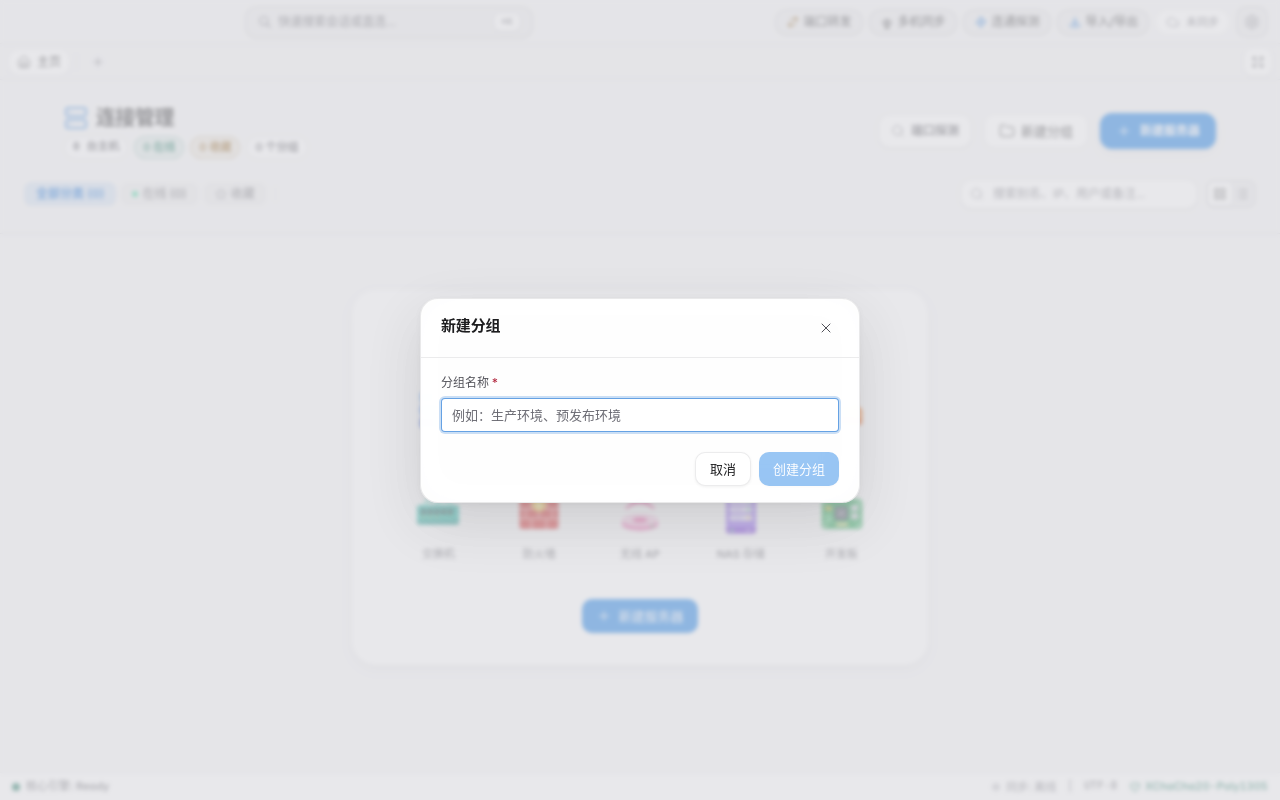
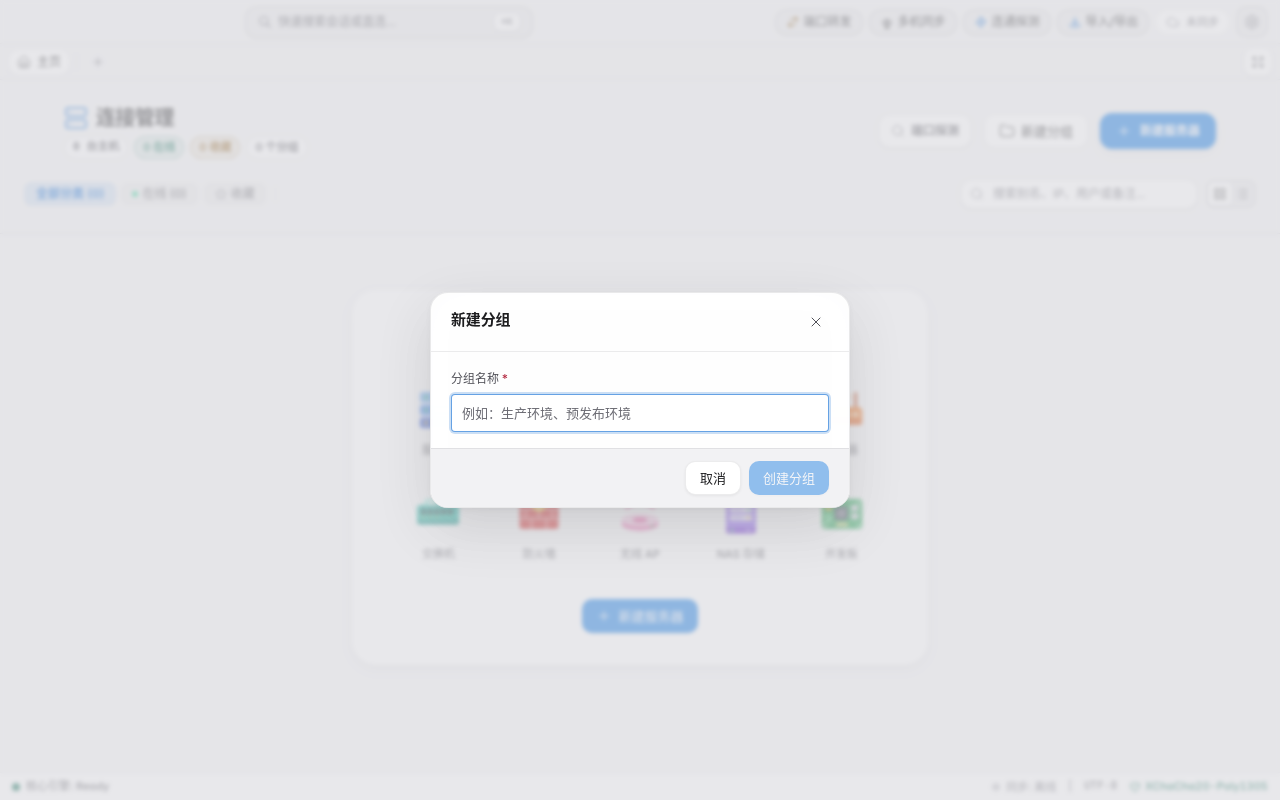
Before and after one commit to fieecbin-source/openshell, a React (Vite) app in the folder frontend/: page / in a window 1280 px wide. Both pictures are taken after a click on the button "新建分组". Built offline with nearby package versions, Linux system fonts and the light colour scheme.

Commit message:
feat(ui): restyle the new-group dialog with macOS spacing and footer actions

```diff
--- a/frontend/src/components/HomeHub.tsx
+++ b/frontend/src/components/HomeHub.tsx
@@ -666,17 +666,22 @@ export const HomeHub: React.FC<HomeHubProps> = ({
 
       <Modal open={groupModalOpen} onClose={() => { if (!creatingGroup) setGroupModalOpen(false); }}
         title="新建分组"
-        widthClassName="w-full max-w-[440px]">
-        <form onSubmit={handleCreateGroup} className="space-y-5">
+        widthClassName="w-full max-w-[420px]"
+        footer={
+          <>
+            <Button onClick={() => setGroupModalOpen(false)} disabled={creatingGroup}>取消</Button>
+            <Button type="submit" form="home-group-form" variant="primary" loading={creatingGroup} disabled={!groupName.trim()}>
+              创建分组
+            </Button>
+          </>
+        }>
+        <form id="home-group-form" onSubmit={handleCreateGroup} className="pt-0.5">
           <Field label="分组名称" htmlFor="home-group-name" required error={groupError}>
             <Input id="home-group-name" autoFocus maxLength={80} value={groupName} disabled={creatingGroup}
-              invalid={!!groupError} placeholder="例如：生产环境、预发布环境"
+              invalid={!!groupError} placeholder="例如：生产环境、预发布环境" autoComplete="off"
+              className="h-[38px]"
               onChange={(event) => { setGroupName(event.target.value); setGroupError(null); }} />
           </Field>
-          <div className="flex justify-end gap-2">
-            <Button onClick={() => setGroupModalOpen(false)} disabled={creatingGroup}>取消</Button>
-            <Button type="submit" variant="primary" loading={creatingGroup} disabled={!groupName.trim()}>创建分组</Button>
-          </div>
         </form>
       </Modal>
 
```
